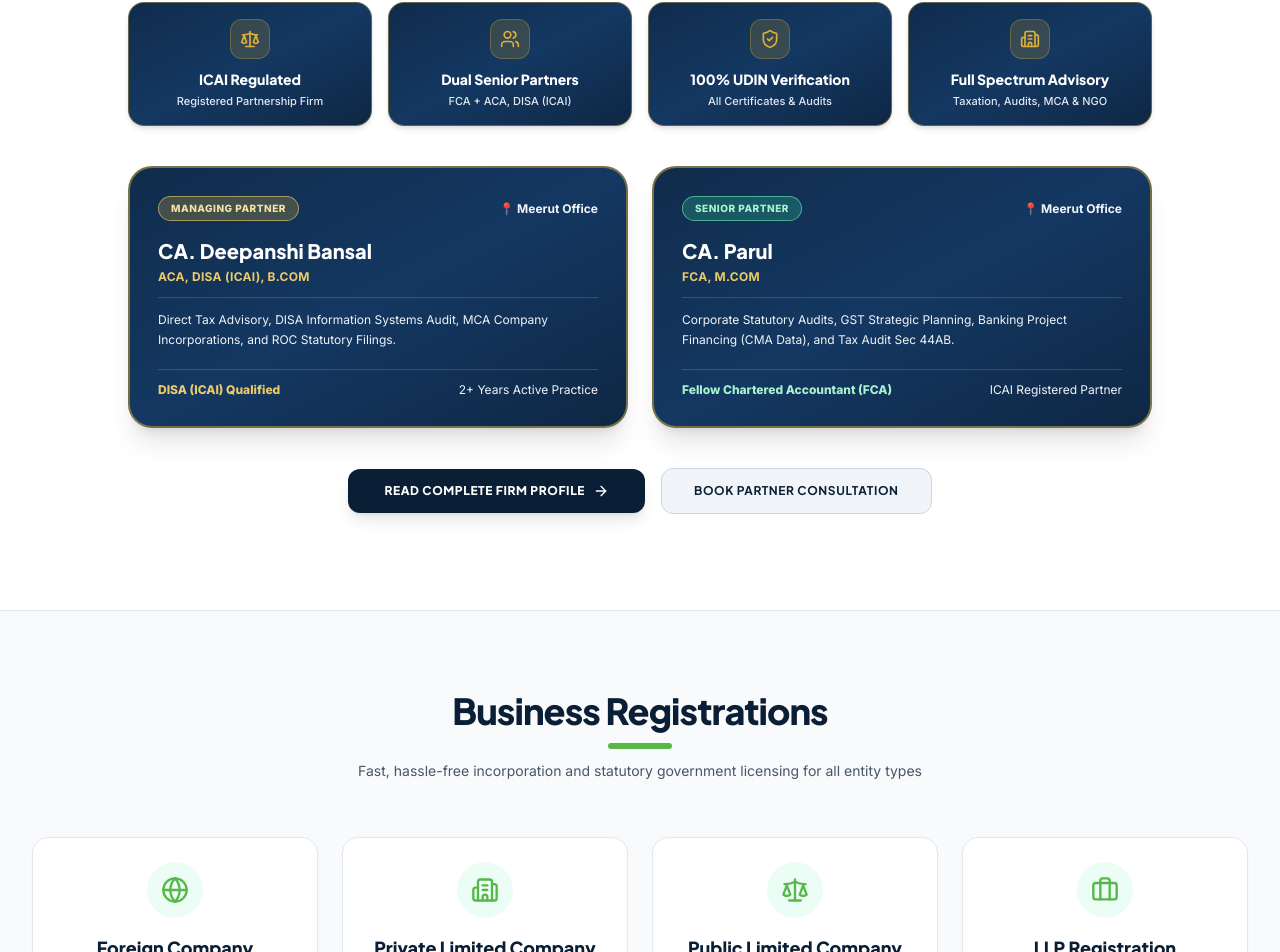
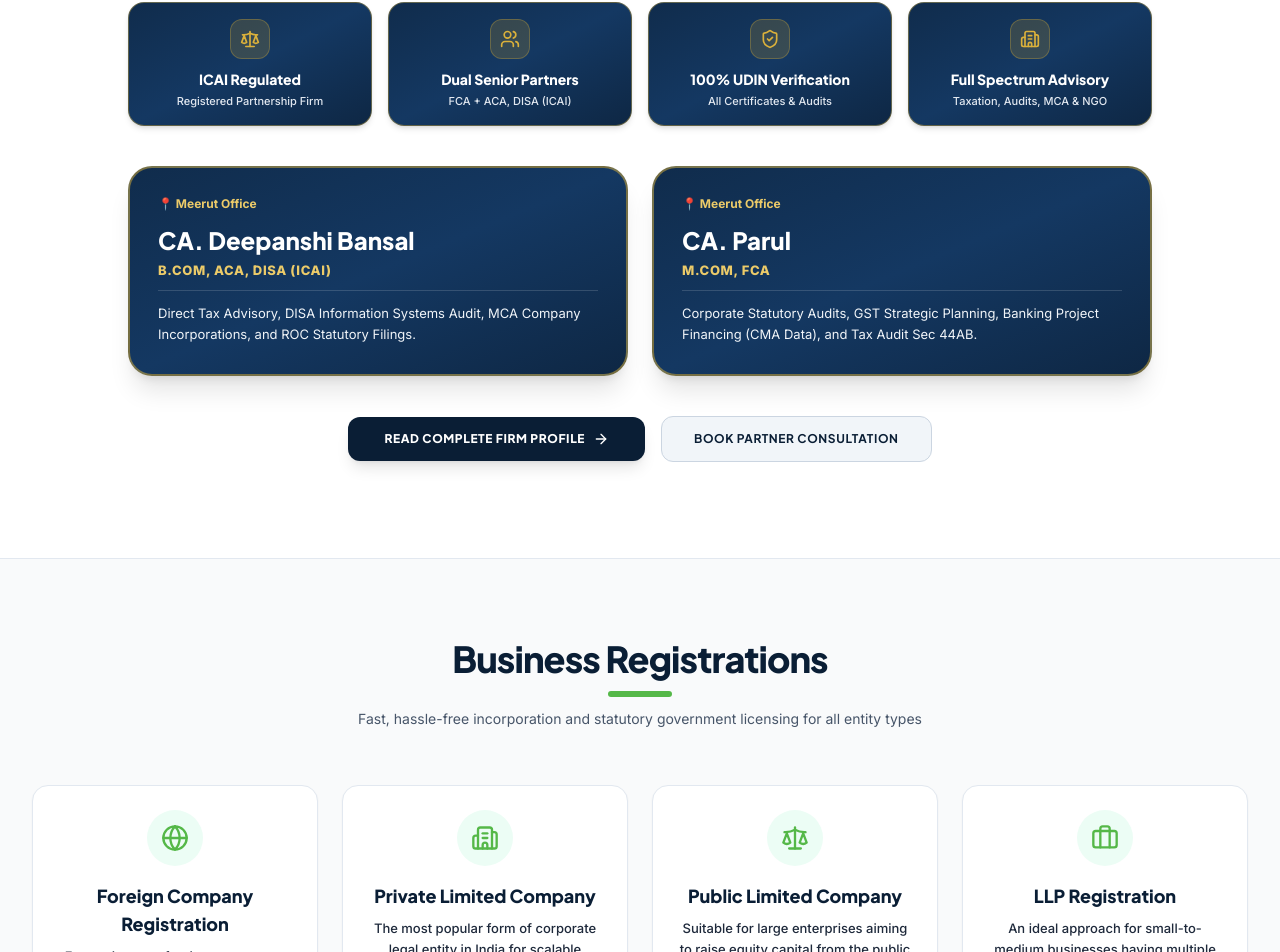
Before and after one commit to 7471ashish/CA-website-final, a React (Vite) app: page / in a window 1280 px wide. Shown: the part 1579-2531 px from the top of the page. Built offline with nearby package versions, Linux system fonts and the light colour scheme.

Commit message:
content: remove managing/senior partner pills and FCA footer, reorder qualifications to B.COM, ACA, DISA (ICAI) and M.COM, FCA

```diff
--- a/src/components/home/AboutIntroSection.jsx
+++ b/src/components/home/AboutIntroSection.jsx
@@ -67,50 +67,36 @@ export default function AboutIntroSection({ onOpenConsultation }) {
           {/* Card 1: CA Deepanshi Bansal */}
           <div className="bg-gradient-to-br from-[#102c4c] via-[#143862] to-[#0e2744] p-6 sm:p-7 rounded-3xl text-white border-2 border-gold-400/50 shadow-xl flex flex-col justify-between">
             <div>
-              <div className="flex items-center justify-between mb-4">
-                <span className="px-3 py-1 rounded-full bg-gold-400/25 border border-gold-300/60 text-[10px] font-black text-gold-200 uppercase tracking-wider">
-                  Managing Partner
-                </span>
-                <span className="text-xs text-slate-100 font-bold">📍 Meerut Office</span>
+              <div className="flex items-center justify-between mb-3">
+                <span className="text-xs text-gold-300 font-bold">📍 Meerut Office</span>
               </div>
-              <h3 className="font-heading text-xl font-black text-white">
+              <h3 className="font-heading text-xl sm:text-2xl font-black text-white">
                 CA. Deepanshi Bansal
               </h3>
-              <p className="text-xs font-bold text-gold-300 uppercase tracking-wide mt-1">
-                ACA, DISA (ICAI), B.Com
+              <p className="text-xs sm:text-[13px] font-black text-gold-300 uppercase tracking-wider mt-1.5">
+                B.COM, ACA, DISA (ICAI)
               </p>
-              <p className="text-xs text-slate-100 leading-relaxed mt-3 pt-3 border-t border-white/15">
+              <p className="text-xs sm:text-[13px] text-slate-100 leading-relaxed mt-3 pt-3 border-t border-white/15">
                 Direct Tax Advisory, DISA Information Systems Audit, MCA Company Incorporations, and ROC Statutory Filings.
               </p>
-            </div>
-            <div className="mt-5 pt-3 border-t border-white/15 flex items-center justify-between text-xs">
-              <span className="text-gold-300 font-extrabold">DISA (ICAI) Qualified</span>
-              <span className="text-slate-100">2+ Years Active Practice</span>
             </div>
           </div>
 
           {/* Card 2: CA Parul */}
           <div className="bg-gradient-to-br from-[#102c4c] via-[#143862] to-[#0e2744] p-6 sm:p-7 rounded-3xl text-white border-2 border-gold-400/50 shadow-xl flex flex-col justify-between">
             <div>
-              <div className="flex items-center justify-between mb-4">
-                <span className="px-3 py-1 rounded-full bg-emerald-400/25 border border-emerald-300/60 text-[10px] font-black text-emerald-200 uppercase tracking-wider">
-                  Senior Partner
-                </span>
-                <span className="text-xs text-slate-100 font-bold">📍 Meerut Office</span>
+              <div className="flex items-center justify-between mb-3">
+                <span className="text-xs text-gold-300 font-bold">📍 Meerut Office</span>
               </div>
-              <h3 className="font-heading text-xl font-black text-white">
+              <h3 className="font-heading text-xl sm:text-2xl font-black text-white">
                 CA. Parul
               </h3>
-              <p className="text-xs font-bold text-gold-300 uppercase tracking-wide mt-1">
-                FCA, M.Com
+              <p className="text-xs sm:text-[13px] font-black text-gold-300 uppercase tracking-wider mt-1.5">
+                M.COM, FCA
               </p>
-              <p className="text-xs text-slate-100 leading-relaxed mt-3 pt-3 border-t border-white/15">
+              <p className="text-xs sm:text-[13px] text-slate-100 leading-relaxed mt-3 pt-3 border-t border-white/15">
                 Corporate Statutory Audits, GST Strategic Planning, Banking Project Financing (CMA Data), and Tax Audit Sec 44AB.
               </p>
-            </div>
-            <div className="mt-5 pt-3 border-t border-white/15 flex items-center justify-between text-xs">
-              <span className="text-emerald-200 font-extrabold">Fellow Chartered Accountant (FCA)</span>
-              <span className="text-slate-100">ICAI Registered Partner</span>
             </div>
           </div>
 
--- a/src/pages/AboutPage.jsx
+++ b/src/pages/AboutPage.jsx
@@ -170,9 +170,7 @@ export default function AboutPage() {
                     <div className="p-2 bg-white rounded-xl shadow-md inline-block">
                       <img src={siteConfig.caLogoUrl} alt="ICAI CA" className="h-10 w-auto object-contain" />
                     </div>
-                    <span className="px-3.5 py-1 rounded-full bg-gold-500/20 border border-gold-400/50 text-xs font-black text-gold-300 uppercase tracking-wider">
-                      Managing Partner
-                    </span>
+                    <span className="text-xs text-gold-300 font-bold">📍 Meerut Central Office</span>
                   </div>
 
                   <h4 className="font-heading text-2xl sm:text-3xl font-black text-white group-hover:text-gold-300 transition-colors">
@@ -180,11 +178,8 @@ export default function AboutPage() {
                   </h4>
 
                   <div className="flex flex-wrap items-center gap-2 mt-2 mb-4">
-                    <span className="text-sm font-bold text-gold-400 uppercase tracking-wider">
-                      ACA, DISA (ICAI), B.Com
-                    </span>
-                    <span className="px-2.5 py-0.5 rounded bg-emerald-500/20 border border-emerald-400/40 text-[10px] font-black text-emerald-300 uppercase">
-                      DISA Qualified Auditor
+                    <span className="text-sm font-black text-gold-400 uppercase tracking-wider">
+                      B.COM, ACA, DISA (ICAI)
                     </span>
                   </div>
 
@@ -197,14 +192,6 @@ export default function AboutPage() {
                     </p>
                   </div>
                 </div>
-
-                <div className="mt-8 pt-5 border-t border-white/10 flex items-center justify-between text-xs text-slate-300">
-                  <span className="flex items-center gap-1.5 font-bold text-gold-300">
-                    <Clock className="w-4 h-4" />
-                    <span>2+ Years Active Practice</span>
-                  </span>
-                  <span className="text-slate-400 font-semibold">📍 Meerut Central Office</span>
-                </div>
               </div>
 
               {/* PARTNER 2: CA Parul */}
@@ -216,9 +203,7 @@ export default function AboutPage() {
                     <div className="p-2 bg-white rounded-xl shadow-md inline-block">
                       <img src={siteConfig.caLogoUrl} alt="ICAI CA" className="h-10 w-auto object-contain" />
                     </div>
-                    <span className="px-3.5 py-1 rounded-full bg-emerald-500/20 border border-emerald-400/50 text-xs font-black text-emerald-300 uppercase tracking-wider">
-                      Senior Partner
-                    </span>
+                    <span className="text-xs text-gold-300 font-bold">📍 Meerut Central Office</span>
                   </div>
 
                   <h4 className="font-heading text-2xl sm:text-3xl font-black text-white group-hover:text-gold-300 transition-colors">
@@ -226,11 +211,8 @@ export default function AboutPage() {
                   </h4>
 
                   <div className="flex flex-wrap items-center gap-2 mt-2 mb-4">
-                    <span className="text-sm font-bold text-gold-400 uppercase tracking-wider">
-                      FCA, M.Com
-                    </span>
-                    <span className="px-2.5 py-0.5 rounded bg-gold-500/20 border border-gold-400/40 text-[10px] font-black text-gold-300 uppercase">
-                      Fellow Chartered Accountant (FCA)
+                    <span className="text-sm font-black text-gold-400 uppercase tracking-wider">
+                      M.COM, FCA
                     </span>
                   </div>
 
@@ -239,17 +221,9 @@ export default function AboutPage() {
                       <strong>Core Specializations:</strong> Corporate Statutory Audits under Companies Act 2013, Tax Audits under Section 44AB, GST Strategic Auditing &amp; Litigation, Banking Project Financing (CMA Data &amp; DPRs).
                     </p>
                     <p>
-                      As an experienced <strong>Fellow Chartered Accountant (FCA)</strong>, CA. Parul leads complex corporate statutory audits, bank concurrent audits, and Section 8 / Trust tax exemptions.
+                      As a practicing Chartered Accountant, CA. Parul leads complex corporate statutory audits, bank concurrent audits, and Section 8 / Trust tax exemptions.
                     </p>
                   </div>
-                </div>
-
-                <div className="mt-8 pt-5 border-t border-white/10 flex items-center justify-between text-xs text-slate-300">
-                  <span className="flex items-center gap-1.5 font-bold text-emerald-300">
-                    <Award className="w-4 h-4" />
-                    <span>Senior Partner (FCA)</span>
-                  </span>
-                  <span className="text-slate-400 font-semibold">📍 Meerut Central Office</span>
                 </div>
               </div>
 
```
